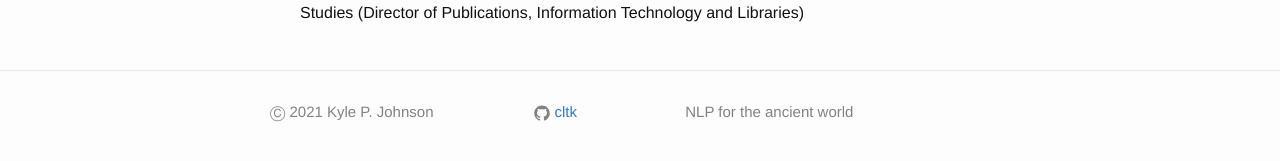
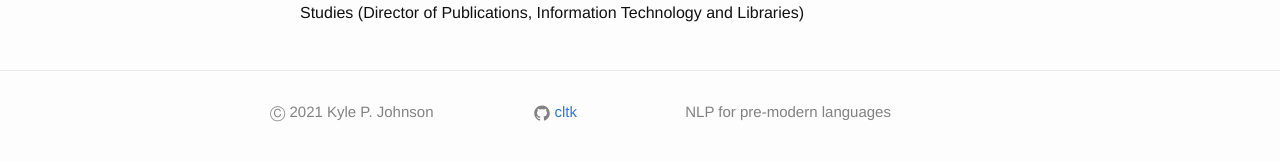
Before and after one commit to cltk/cltk.github.io, a Jekyll site: the page built from index.md, in a window 1280 px wide. Shown: the part 615-776 px from the top of the page. Built offline with Jekyll 4.4.1, drawn with Linux system fonts in a browser that asks for light colours.

Commit message:
change tagline

```diff
--- a/_config.yml
+++ b/_config.yml
@@ -2,7 +2,7 @@
 title: The Classical Language Toolkit
 #email: kyle@kyle-p-johnson.com
 description: > # this means to ignore newlines until "baseurl:"
-  NLP for the ancient world
+  NLP for pre-modern languages
 baseurl: "" # the subpath of your site, e.g. /blog/
 url: "http://cltk.org" # the base hostname & protocol for your site
 #twitter_username: kyle_p_johnson
```
